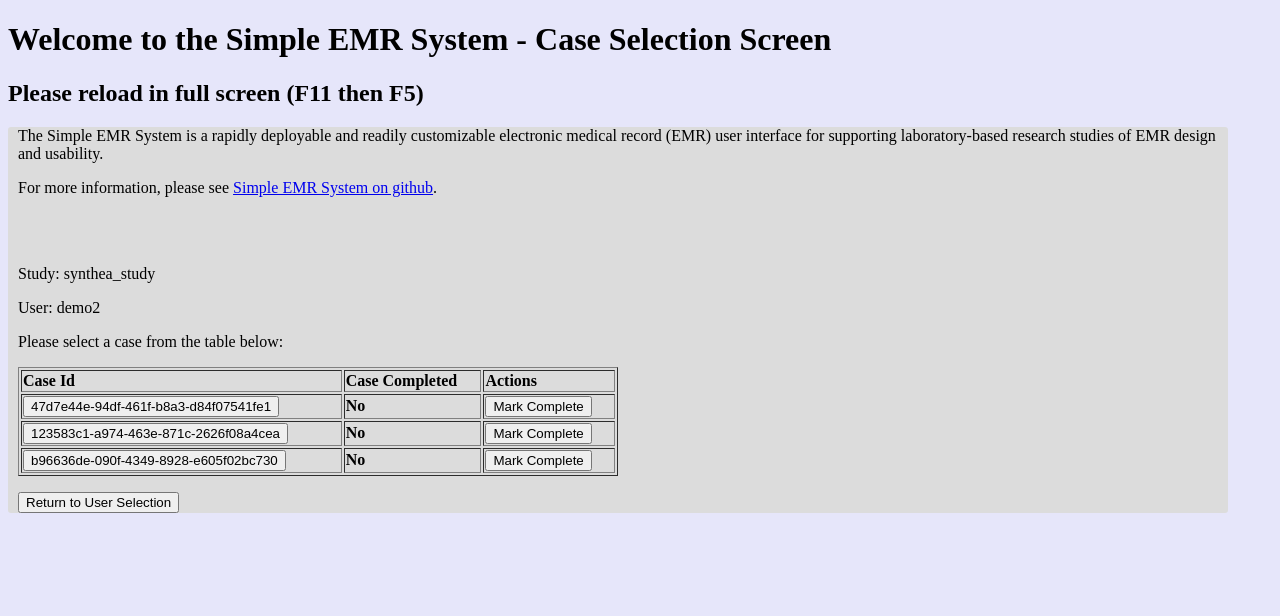
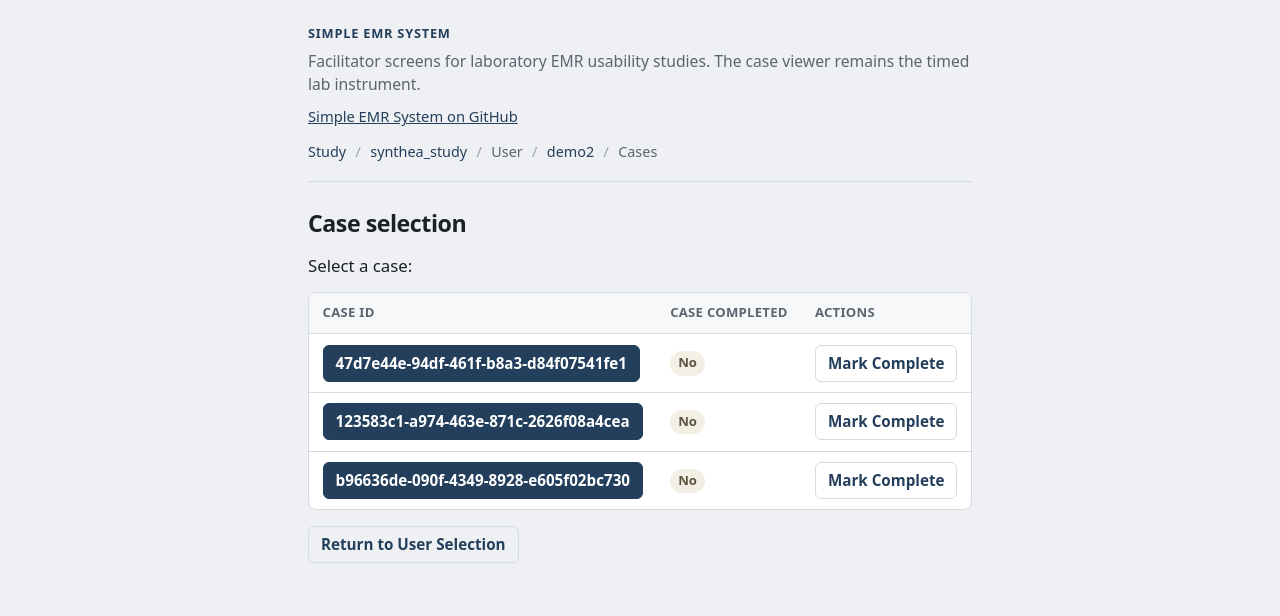
Before and after one commit to ajk77/SimpleEMRSystem, a Django app: page /SEMRinterface/synthea_study/demo2/ in a window 1280 px wide. Shown: the top 616 px of the page. Run offline with Django 3.2, Linux system fonts and the light colour scheme; lists and menus that the app fills with data are empty.

Commit message:
Modernize study/user/case picker screens.
Shared picker_base + picker.css, drop F11 nag and jQuery, keep lab settings and case ids.

```diff
--- /dev/null
+++ b/SEMRinterface/static/css/picker.css
@@ -0,0 +1,267 @@
+/* Facilitator picker screens (study / user / case). Not used by the case viewer. */
+
+:root {
+  --bg: #eef0f3;
+  --surface: #ffffff;
+  --text: #1c2128;
+  --muted: #5b6570;
+  --line: #d5dbe3;
+  --accent: #243f5c;
+  --accent-hover: #1a3148;
+  --ok: #1e6b43;
+  --ok-bg: #e6f4ec;
+  --open: #5c5340;
+  --open-bg: #f3efe4;
+  --radius: 8px;
+}
+
+*,
+*::before,
+*::after {
+  box-sizing: border-box;
+}
+
+html {
+  font-size: 100%;
+}
+
+body {
+  margin: 0;
+  background: var(--bg);
+  color: var(--text);
+  font-family: system-ui, -apple-system, "Segoe UI", Roboto, "Helvetica Neue", Arial, sans-serif;
+  font-size: 1.05rem;
+  line-height: 1.5;
+}
+
+.picker-shell {
+  width: 100%;
+  max-width: 44rem;
+  margin: 0 auto;
+  padding: 1.5rem 1.25rem 2.5rem;
+}
+
+.picker-header {
+  margin-bottom: 1.5rem;
+  padding-bottom: 1.15rem;
+  border-bottom: 1px solid var(--line);
+}
+
+.picker-brand {
+  margin: 0;
+  font-size: 0.8rem;
+  font-weight: 700;
+  letter-spacing: 0.06em;
+  text-transform: uppercase;
+  color: var(--accent);
+}
+
+.picker-lede {
+  margin: 0.4rem 0 0.55rem;
+  color: var(--muted);
+  font-size: 0.98rem;
+}
+
+.picker-links {
+  margin: 0;
+  font-size: 0.92rem;
+}
+
+.picker-links a {
+  color: var(--accent);
+}
+
+.picker-crumb {
+  margin-top: 0.85rem;
+  font-size: 0.9rem;
+  color: var(--muted);
+}
+
+.picker-crumb a {
+  color: var(--accent);
+  text-decoration: none;
+}
+
+.picker-crumb a:hover {
+  text-decoration: underline;
+}
+
+.picker-crumb-sep {
+  margin: 0 0.35rem;
+  color: #9aa3ad;
+}
+
+.picker-main h1 {
+  margin: 0 0 0.75rem;
+  font-size: 1.45rem;
+  font-weight: 700;
+  letter-spacing: -0.02em;
+}
+
+.picker-main p {
+  margin: 0 0 0.85rem;
+}
+
+.lab-settings {
+  margin: 0 0 1.5rem;
+}
+
+.lab-settings fieldset {
+  margin: 0;
+  padding: 1rem 1.1rem 1.15rem;
+  border: 1px solid var(--line);
+  border-radius: var(--radius);
+  background: var(--surface);
+}
+
+.lab-settings legend {
+  padding: 0 0.35rem;
+  font-weight: 650;
+}
+
+.lab-settings label {
+  display: flex;
+  gap: 0.55rem;
+  align-items: flex-start;
+  margin: 0.45rem 0 0.9rem;
+}
+
+.study-list {
+  list-style: none;
+  margin: 0;
+  padding: 0;
+  display: grid;
+  gap: 0.75rem;
+}
+
+.study-card {
+  display: block;
+  padding: 0.9rem 1rem;
+  background: var(--surface);
+  border: 1px solid var(--line);
+  border-radius: var(--radius);
+  color: var(--accent);
+  font-weight: 650;
+  text-decoration: none;
+}
+
+.study-card:hover,
+.study-card:focus {
+  border-color: var(--accent);
+  outline: none;
+}
+
+.table-wrap {
+  overflow-x: auto;
+  background: var(--surface);
+  border: 1px solid var(--line);
+  border-radius: var(--radius);
+  margin-bottom: 1rem;
+}
+
+.picker-table {
+  width: 100%;
+  border-collapse: collapse;
+  font-size: 0.98rem;
+}
+
+.picker-table th,
+.picker-table td {
+  padding: 0.65rem 0.85rem;
+  text-align: left;
+  border-bottom: 1px solid var(--line);
+  vertical-align: middle;
+  white-space: nowrap;
+}
+
+.picker-table thead th {
+  font-size: 0.82rem;
+  font-weight: 650;
+  letter-spacing: 0.02em;
+  text-transform: uppercase;
+  color: var(--muted);
+  background: #f7f8fa;
+}
+
+.picker-table tbody th {
+  font-weight: 650;
+  background: transparent;
+  text-transform: none;
+  letter-spacing: normal;
+  color: inherit;
+}
+
+.picker-table tbody tr:last-child th,
+.picker-table tbody tr:last-child td {
+  border-bottom: 0;
+}
+
+.picker-table tbody tr.is-complete {
+  background: #f4f7f5;
+}
+
+.btn {
+  display: inline-block;
+  padding: 0.38rem 0.75rem;
+  font: inherit;
+  font-size: 0.95rem;
+  font-weight: 650;
+  color: #fff;
+  background: var(--accent);
+  border: 1px solid var(--accent);
+  border-radius: 6px;
+  cursor: pointer;
+  text-decoration: none;
+}
+
+.btn:hover,
+.btn:focus {
+  background: var(--accent-hover);
+  border-color: var(--accent-hover);
+}
+
+.btn:disabled,
+.btn[disabled] {
+  opacity: 0.45;
+  cursor: not-allowed;
+}
+
+.btn-ghost {
+  color: var(--accent);
+  background: transparent;
+  border-color: var(--line);
+}
+
+.btn-ghost:hover,
+.btn-ghost:focus {
+  background: #e8edf2;
+  color: var(--accent);
+}
+
+.case-actions {
+  display: flex;
+  flex-wrap: wrap;
+  gap: 0.4rem;
+}
+
+.badge {
+  display: inline-block;
+  padding: 0.15rem 0.5rem;
+  border-radius: 999px;
+  font-size: 0.82rem;
+  font-weight: 650;
+}
+
+.badge-yes {
+  color: var(--ok);
+  background: var(--ok-bg);
+}
+
+.badge-no {
+  color: var(--open);
+  background: var(--open-bg);
+}
+
+.picker-back {
+  margin-top: 1rem;
+}
--- a/SEMRinterface/templates/SEMRinterface/case_selection_screen.html
+++ b/SEMRinterface/templates/SEMRinterface/case_selection_screen.html
@@ -1,36 +1,25 @@
-<!DOCTYPE html>
-<html lang="en">
-<head>
-    <meta charset="UTF-8">
-    <title>Title</title>
-   	<link rel="icon" href="/static/S.ico" type="image/x-icon" />
+{% extends "SEMRinterface/picker_base.html" %}
 
-    <style type="text/css">
-        .info-div {
-            padding-left: 10px;
-            padding-right: 10px;
-            width: 1200px;
-            background-color: #DCDCDC;
-            text-align: left;
-            border-radius: 3px;
-        }
-        </style>
+{% block title %}Case selection{% endblock %}
 
-	<script src="https://code.jquery.com/jquery-3.6.4.min.js" type="text/javascript"></script>
+{% block extra_head %}
 <script>
-	   /* function caseReset(caseId, url) {
-			console.log(url);
-			$.get(url, function(){$(this).attr('disabled', true);$('#select'+caseId).attr('disabled', false);});
-			console.log('bbbbbb');
-		}*/
-
 function caseReset(caseId, url) {
   var xhttp = new XMLHttpRequest();
   xhttp.onreadystatechange = function() {
     if (this.readyState == 4 && this.status == 200) {
-			  $('#select'+caseId).prop('disabled', false);
-			  $('#reset'+caseId).hide();
-			  $('#complete'+caseId).show();
+      document.getElementById('select' + caseId).disabled = false;
+      document.getElementById('reset' + caseId).style.display = 'none';
+      document.getElementById('complete' + caseId).style.display = '';
+      var status = document.getElementById('status' + caseId);
+      if (status) {
+        status.textContent = 'No';
+        status.className = 'badge badge-no';
+      }
+      var row = document.getElementById('caserow' + caseId);
+      if (row) {
+        row.classList.remove('is-complete');
+      }
     }
   };
   xhttp.open("GET", url, false);
@@ -41,81 +30,70 @@
   var xhttp = new XMLHttpRequest();
   xhttp.onreadystatechange = function() {
     if (this.readyState == 4 && this.status == 200) {
-			  $('#select'+caseId).prop('disabled', true);
-			  $('#reset'+caseId).show();
-			  $('#complete'+caseId).hide();
+      document.getElementById('select' + caseId).disabled = true;
+      document.getElementById('reset' + caseId).style.display = '';
+      document.getElementById('complete' + caseId).style.display = 'none';
+      var status = document.getElementById('status' + caseId);
+      if (status) {
+        status.textContent = 'Yes';
+        status.className = 'badge badge-yes';
+      }
+      var row = document.getElementById('caserow' + caseId);
+      if (row) {
+        row.classList.add('is-complete');
+      }
     }
   };
   xhttp.open("GET", url, false);
   xhttp.send();
 }
 </script>
-    <script>
-    $(document).ready(function(){
-        is_full_screen();
-    });
+{% endblock %}
 
-    function is_full_screen(){
-    // +1 is because firefox add an bar of pixel height 1 to the top of full screen that pops down the menu bar
-    // the pop down functionality is disabled when F11 is pressed three times.
-    if(screen.width === window.innerWidth && screen.height === window.innerHeight){
-        $('#fs').hide();
-    }else{
-        $('#fs').show();
-    }}
-    </script>
-
-</head>
-<body bgcolor="#E6E6FA">
-<h1>Welcome to the Simple EMR System - Case Selection Screen</h1>
-<div id="fs"><h2>Please reload in full screen (F11 then F5)</h2></div>
-<div class="info-div">
-    <p>
-		The Simple EMR System is a rapidly deployable and readily customizable electronic medical record (EMR) user interface for supporting laboratory-based research studies of EMR design and usability.
-    </p>
-	<p>
-		For more information, please see <a href="https://github.com/ajk77/SimpleEMRSystem">Simple EMR System on github</a>.
-	</p>
-    </br></br>
-	<p>
-		Study: {{ study_id }}
-	</p>
-	<p>
-		User: {{ user_id }}
-	</p>
-	<p>
-		Please select a case from the table below:
-	</p>
-	<table width="50%" border="1"><tr><th>Case Id</th><th>Case Completed</th><th>Actions</tr>
+{% block content %}
+<h1>Case selection</h1>
+<p>Select a case:</p>
+<div class="table-wrap">
+    <table class="picker-table">
+        <thead>
+            <tr>
+                <th scope="col">Case Id</th>
+                <th scope="col">Case Completed</th>
+                <th scope="col">Actions</th>
+            </tr>
+        </thead>
+        <tbody>
         {% for case_id in list_cases_assigned %}
             {% if case_id in list_cases_completed %}
-				<tr><th><a href="{% url 'case_viewer' study_id user_id case_id %}">
-					<button id="select{{ case_id }}" disabled>{{ case_id }}</button></a> </th>
-				<th>Yes</th>
-				<th>
-					<button id="reset{{ case_id }}" onclick="caseReset('{{ case_id }}', '{% url 'case_reset' %}?study_id={{ study_id }}&user_id={{ user_id }}&case_id={{ case_id }}')">Reset</button>
-
-					<button id="complete{{ case_id }}" onclick="markComplete('{{ case_id }}', '{% url 'mark_complete' %}?study_id={{ study_id }}&user_id={{ user_id }}&case_id={{ case_id }}')" style="display:none;">Mark Complete</button>
-				</th>
+            <tr id="caserow{{ case_id }}" class="is-complete">
+                <th scope="row"><a href="{% url 'case_viewer' study_id user_id case_id %}">
+                    <button type="button" class="btn" id="select{{ case_id }}" disabled>{{ case_id }}</button></a></th>
+                <td><span id="status{{ case_id }}" class="badge badge-yes">Yes</span></td>
+                <td>
+                    <div class="case-actions">
+                        <button type="button" class="btn btn-ghost" id="reset{{ case_id }}" onclick="caseReset('{{ case_id }}', '{% url 'case_reset' %}?study_id={{ study_id }}&amp;user_id={{ user_id }}&amp;case_id={{ case_id }}')">Reset</button>
+                        <button type="button" class="btn btn-ghost" id="complete{{ case_id }}" onclick="markComplete('{{ case_id }}', '{% url 'mark_complete' %}?study_id={{ study_id }}&amp;user_id={{ user_id }}&amp;case_id={{ case_id }}')" style="display:none;">Mark Complete</button>
+                    </div>
+                </td>
+            </tr>
             {% else %}
-				<tr><th><a href="{% url 'case_viewer' study_id user_id case_id %}">
-					<button id="select{{ case_id }}">{{ case_id }}</button></a> </th>
-				<th>No</th>
-				<th>
-					<button id="complete{{ case_id }}" onclick="markComplete('{{ case_id }}', '{% url 'mark_complete' %}?study_id={{ study_id }}&user_id={{ user_id }}&case_id={{ case_id }}')">Mark Complete</button>
-
-					<button id="reset{{ case_id }}" onclick="caseReset('{{ case_id }}', '{% url 'case_reset' %}?study_id={{ study_id }}&user_id={{ user_id }}&case_id={{ case_id }}')" style="display:none;">Reset</button>
-
-				</th>
+            <tr id="caserow{{ case_id }}">
+                <th scope="row"><a href="{% url 'case_viewer' study_id user_id case_id %}">
+                    <button type="button" class="btn" id="select{{ case_id }}">{{ case_id }}</button></a></th>
+                <td><span id="status{{ case_id }}" class="badge badge-no">No</span></td>
+                <td>
+                    <div class="case-actions">
+                        <button type="button" class="btn btn-ghost" id="complete{{ case_id }}" onclick="markComplete('{{ case_id }}', '{% url 'mark_complete' %}?study_id={{ study_id }}&amp;user_id={{ user_id }}&amp;case_id={{ case_id }}')">Mark Complete</button>
+                        <button type="button" class="btn btn-ghost" id="reset{{ case_id }}" onclick="caseReset('{{ case_id }}', '{% url 'case_reset' %}?study_id={{ study_id }}&amp;user_id={{ user_id }}&amp;case_id={{ case_id }}')" style="display:none;">Reset</button>
+                    </div>
+                </td>
+            </tr>
             {% endif %}
-			</tr>
         {% endfor %}
+        </tbody>
     </table>
-	<p>
-		<a href="{% url 'select_user' study_id %}"><button>Return to User Selection</button></a>
+</div>
+<p class="picker-back">
+    <a class="btn btn-ghost" href="{% url 'select_user' study_id %}">Return to User Selection</a>
 </p>
-
-</div>
-
-</body>
-</html>
+{% endblock %}
--- /dev/null
+++ b/SEMRinterface/templates/SEMRinterface/picker_base.html
@@ -0,0 +1,42 @@
+<!DOCTYPE html>
+<html lang="en">
+<head>
+    <meta charset="UTF-8">
+    <meta name="viewport" content="width=device-width, initial-scale=1">
+    <title>{% block title %}Simple EMR System{% endblock %}</title>
+    <link rel="icon" href="/static/S.ico" type="image/x-icon">
+    <link rel="stylesheet" href="/static/css/picker.css">
+    {% block extra_head %}{% endblock %}
+</head>
+<body>
+<div class="picker-shell">
+    <header class="picker-header">
+        <p class="picker-brand">Simple EMR System</p>
+        <p class="picker-lede">Facilitator screens for laboratory EMR usability studies. The case viewer remains the timed lab instrument.</p>
+        <p class="picker-links"><a href="https://github.com/ajk77/SimpleEMRSystem">Simple EMR System on GitHub</a></p>
+        {% if study_id %}
+        <nav class="picker-crumb" aria-label="Breadcrumb">
+            <a href="{% url 'select_study' %}">Study</a>
+            <span class="picker-crumb-sep">/</span>
+            {% if user_id %}
+            <a href="{% url 'select_user' study_id %}">{{ study_id }}</a>
+            <span class="picker-crumb-sep">/</span>
+            <span>User</span>
+            <span class="picker-crumb-sep">/</span>
+            <a href="{% url 'select_case' study_id user_id %}">{{ user_id }}</a>
+            <span class="picker-crumb-sep">/</span>
+            <span>Cases</span>
+            {% else %}
+            <span>{{ study_id }}</span>
+            <span class="picker-crumb-sep">/</span>
+            <span>User</span>
+            {% endif %}
+        </nav>
+        {% endif %}
+    </header>
+    <main class="picker-main">
+        {% block content %}{% endblock %}
+    </main>
+</div>
+</body>
+</html>
```
Also changed, not shown: SEMRinterface/templates/SEMRinterface/study_selection_screen.html (+10 -67 lines), SEMRinterface/templates/SEMRinterface/user_selection_screen.html (+29 -65 lines). Lines whose indentation alone changed are shown as unchanged.
